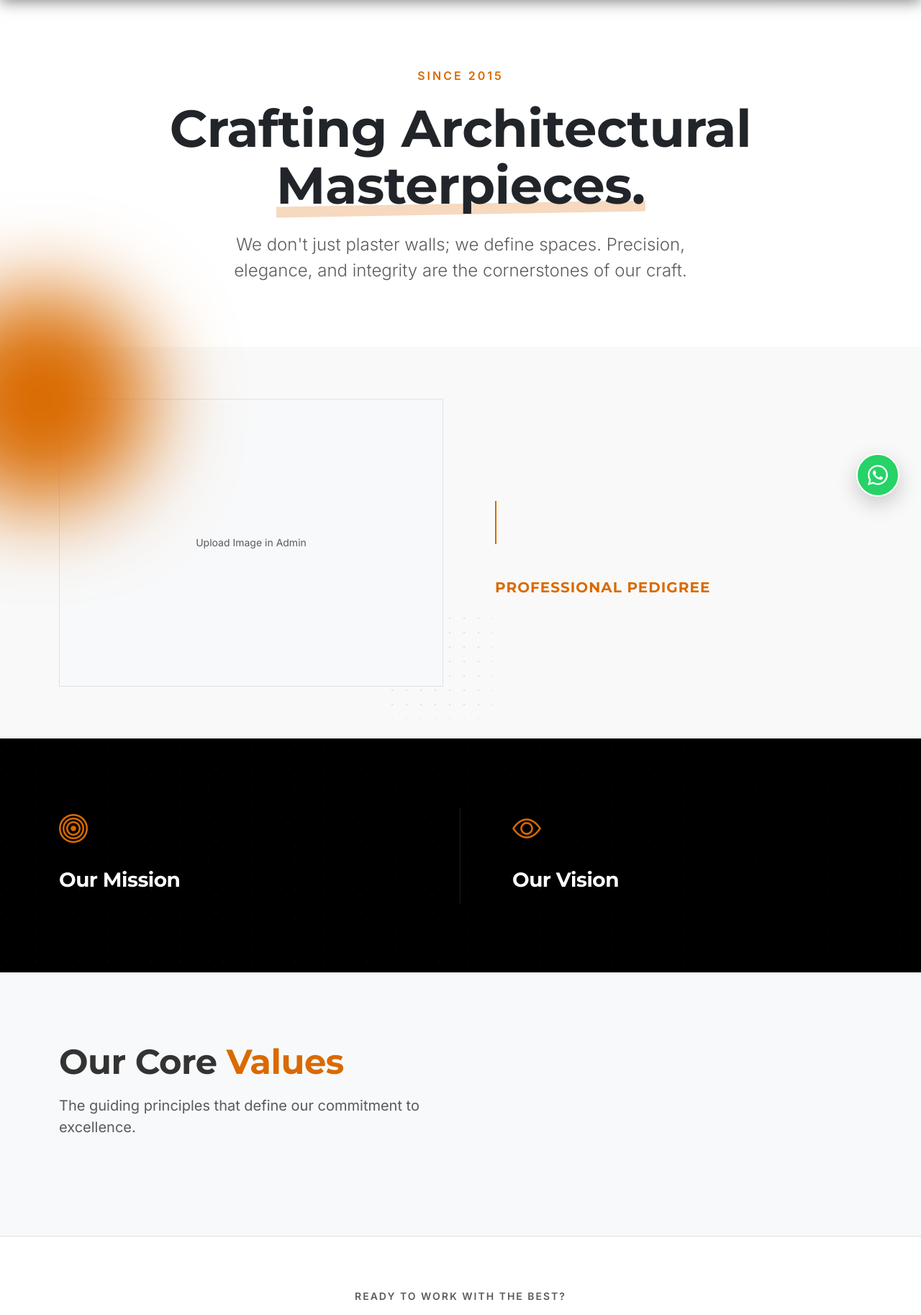
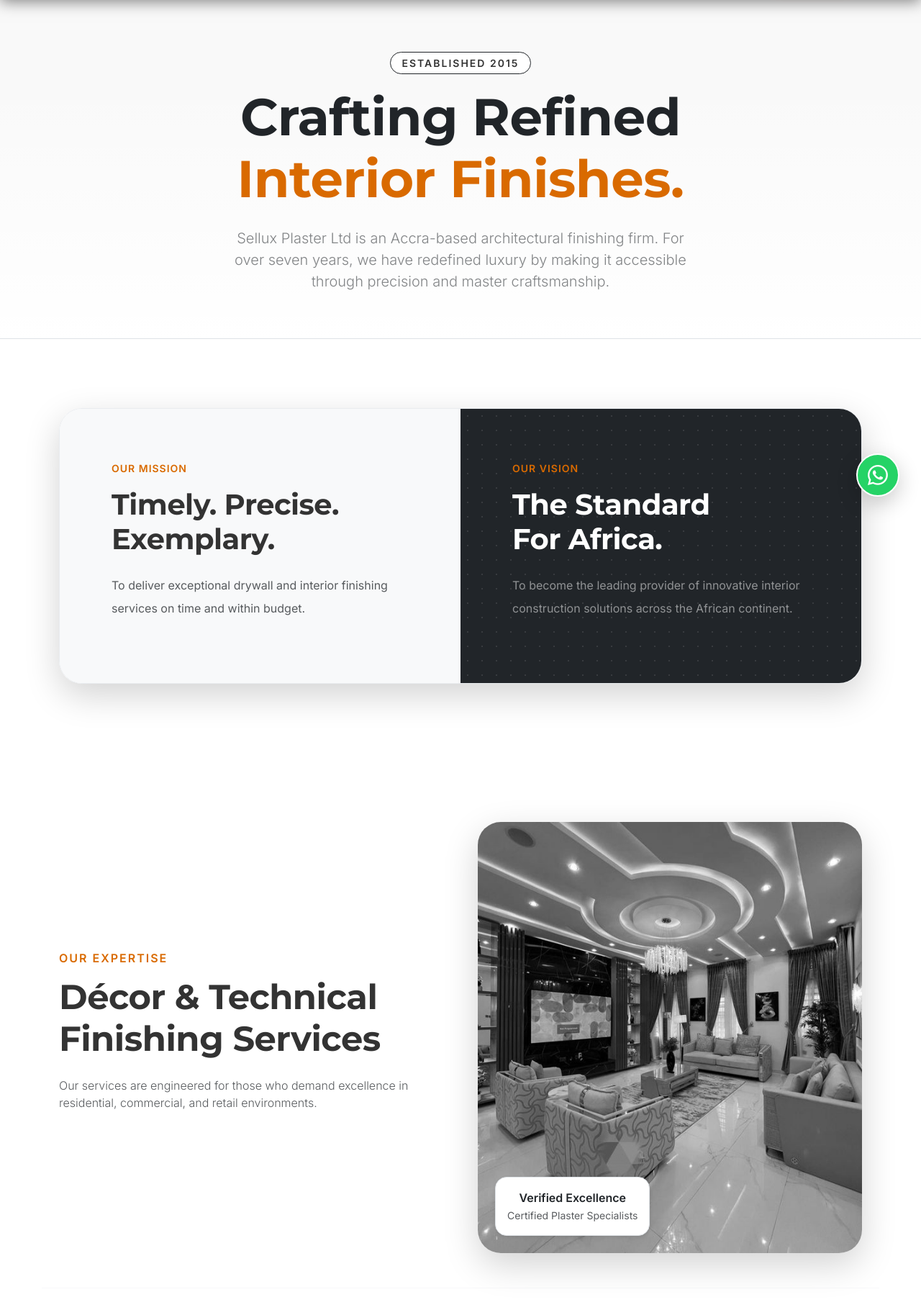
Before and after one commit to NiiDk/sellux_plaster, a Django app: page /about/ in a window 1280 px wide. Shown: the part 80-1907 px from the top of the page at 72% size. Run offline with Django 4.2, Linux system fonts and the light colour scheme; data that the repository does not hold is empty.

Commit message:
Update about.html

```diff
--- a/templates/pages/about.html
+++ b/templates/pages/about.html
@@ -1,63 +1,46 @@
 {% extends 'base.html' %}
 {% load static %}
 
-{% block title %}{{ about_page.title|default:"Our Legacy" }} | Sellux Plaster Ltd{% endblock %}
+{% block title %}Our Story | Sellux Plaster Ltd - Home of Affordable Luxury{% endblock %}
 
 {% block content %}
 
-<section class="py-5 bg-white position-relative overflow-hidden">
-    <div class="container pt-5 pb-4">
-        <div class="row justify-content-center text-center">
-            <div class="col-lg-9 animate__animated animate__fadeInUp">
-                <h6 class="text-primary fw-bold letter-spacing-3 text-uppercase mb-4">Since 2015</h6>
+<section class="bg-pattern-3d position-relative border-bottom pt-5 pb-5">
+    <div class="position-absolute bottom-0 start-0 w-100 h-75" style="background: linear-gradient(to top, #ffffff 0%, transparent 100%);"></div>
 
-                <h1 class="display-2 fw-bold text-dark mb-4" style="line-height: 1.1;">
-                    Crafting Architectural <br>
-                    <span class="position-relative d-inline-block">
-                        <span class="position-relative z-1">Masterpieces.</span>
-                        <span class="position-absolute bottom-0 start-0 w-100 bg-primary opacity-25" style="height: 15px; transform: rotate(-1deg);"></span>
+    <div class="container position-relative z-1 pt-4 text-center">
+        <div class="animate__animated animate__fadeInUp">
+            <span class="d-inline-block border border-dark px-3 py-1 rounded-pill small fw-bold text-uppercase ls-2 mb-3 bg-white">
+                Established 2015
             </span>
-                </h1>
+            <h1 class="display-2 fw-bold text-dark mb-4">Crafting Refined <br><span class="text-primary">Interior Finishes.</span></h1>
 
-                <p class="lead text-muted col-lg-10 mx-auto fw-light fs-4">
-                    We don't just plaster walls; we define spaces. Precision, elegance, and integrity are the cornerstones of our craft.
+            <p class="lead text-muted fs-5 opacity-75 col-lg-7 mx-auto">
+                {{ about_page.main_content|default:"Sellux Plaster Ltd is an Accra-based architectural finishing firm. For over seven years, we have redefined luxury by making it accessible through precision and master craftsmanship."|linebreaksbr }}
             </p>
-            </div>
         </div>
     </div>
 </section>
 
-<section class="py-5">
-    <div class="container py-4">
-        <div class="row align-items-center g-5">
-            <div class="col-lg-6 position-relative">
-                <div class="position-absolute top-0 start-0 translate-middle bg-primary rounded-circle blur-3xl opacity-10" style="width: 300px; height: 300px; filter: blur(60px);"></div>
-
-                {% if about_page and about_page.image %}
-                    <img src="{{ about_page.image.url }}" class="img-fluid rounded-0 position-relative z-1 shadow-lg" alt="{{ about_page.title }}" style="border-bottom: 5px solid var(--primary-color);">
-                {% else %}
-                    <div class="bg-light d-flex align-items-center justify-content-center text-muted border" style="height: 400px; width: 100%;">
-                        <span class="small">Upload Image in Admin</span>
-                    </div>
-                {% endif %}
-
-                <div class="d-none d-lg-block position-absolute bottom-0 end-0 bg-pattern-dots" style="width: 150px; height: 150px; transform: translate(30%, 30%); z-index: -1;"></div>
-            </div>
-
-            <div class="col-lg-6 ps-lg-5">
-                <h2 class="h1 fw-bold mb-4">{{ about_page.subtitle }}</h2>
-
-                <div class="d-flex align-items-start mb-4">
-                    <div class="bg-primary mt-2 me-3" style="width: 2px; height: 60px;"></div>
-                    <p class="text-secondary fs-5 lh-lg mb-0">
-                        {{ about_page.main_content|linebreaksbr }}
+<section class="section bg-white overflow-hidden">
+    <div class="container py-5 my-lg-5">
+        <div class="row g-0 shadow-lg rounded-5 overflow-hidden border border-light-subtle">
+            <div class="col-md-6 bg-light p-5 border-end border-light">
+                <div class="p-lg-4">
+                    <span class="text-primary fw-bold text-uppercase ls-1 small d-block mb-3">Our Mission</span>
+                    <h2 class="h1 fw-bold mb-4">Timely. Precise. <br>Exemplary.</h2>
+                    <p class="text-muted fs-6 lh-lg">
+                        {{ about_page.mission|default:"To deliver exceptional drywall and interior finishing services on time and within budget." }}
                     </p>
                 </div>
-
-                <div class="mt-5">
-                    <h5 class="fw-bold text-uppercase ls-1 mb-3 text-primary">Professional Pedigree</h5>
-                    <p class="text-muted small lh-lg mb-0" style="max-width: 90%;">
-                        {{ about_page.professional_pedigree }}
+            </div>
+            <div class="col-md-6 bg-dark text-white p-5 position-relative">
+                <div class="position-absolute top-0 start-0 w-100 h-100 bg-pattern-dots opacity-10"></div>
+                <div class="p-lg-4 position-relative z-1">
+                    <span class="text-primary fw-bold text-uppercase ls-1 small d-block mb-3">Our Vision</span>
+                    <h2 class="h1 fw-bold mb-4 text-white">The Standard <br>For Africa.</h2>
+                    <p class="text-white-50 fs-6 lh-lg">
+                        {{ about_page.vision|default:"To become the leading provider of innovative interior construction solutions across the African continent." }}
                     </p>
                 </div>
             </div>
@@ -65,33 +48,88 @@
     </div>
 </section>
 
-<section class="py-5 bg-black text-white position-relative footer-pattern">
-    <div class="bg-pattern-dots position-absolute top-0 start-0 w-100 h-100 opacity-25"></div>
+{% if about_page.core_values.all %}
+<section class="py-5 bg-light border-bottom">
+    <div class="container py-4">
+        <div class="text-center mb-5">
+            <h6 class="text-primary fw-bold text-uppercase ls-2 mb-3">Our Principles</h6>
+            <h2 class="display-6 fw-bold">The Core <span class="text-primary">Values</span></h2>
+        </div>
+        <div class="row g-4 justify-content-center">
+            {% for value in about_page.core_values.all %}
+            <div class="col-md-6 col-lg-4">
+                <div class="bg-white p-4 rounded-4 shadow-sm h-100 border border-light-subtle transition-all hover-shadow-lg text-center">
+                    <div class="mb-3 text-primary">
+                        <i class="{{ value.icon }} fs-1"></i>
+                    </div>
+                    <h5 class="fw-bold mb-2">{{ value.title }}</h5>
+                    <p class="text-muted small mb-0">{{ value.description }}</p>
+                </div>
+            </div>
+            {% endfor %}
+        </div>
+    </div>
+</section>
+{% endif %}
 
-    <div class="container py-5 position-relative z-1">
-        <div class="row g-5">
-            <div class="col-lg-6 border-end border-secondary border-opacity-25">
-                <div class="pe-lg-5">
-                    <div class="mb-4">
-                        <i class="bi bi-bullseye fs-1 text-primary"></i>
+<section class="py-5 bg-white">
+    <div class="container py-5">
+        <div class="row align-items-center g-5 mb-5 pb-5 border-bottom border-light">
+            <div class="col-lg-6">
+                <h6 class="text-primary fw-bold text-uppercase ls-2 mb-3">Our Expertise</h6>
+                <h2 class="display-5 fw-bold mb-4">Décor & Technical <br>Finishing Services</h2>
+
+                <p class="text-muted lead fs-6">
+                    {{ about_page.professional_pedigree|default:"Our services are engineered for those who demand excellence in residential, commercial, and retail environments." }}
+                </p>
             </div>
-                    <h3 class="fw-bold mb-3">Our Mission</h3>
-                    <p class="text-white-50 fs-5 lh-lg">
-                        {{ about_page.mission }}
-                    </p>
+            <div class="col-lg-6 text-center">
+                <div class="position-relative d-inline-block w-100">
+                    {% if about_page.image %}
+                        <img src="{{ about_page.image.url }}" class="rounded-5 shadow-lg w-100 grayscale-hover transition-all" alt="Sellux Expertise" style="max-height: 500px; object-fit: cover;">
+                    {% else %}
+                        <img src="{% static 'images/about.png' %}" class="rounded-5 shadow-lg w-100 grayscale-hover transition-all" alt="Default Expertise">
+                    {% endif %}
+
+                    <div class="position-absolute bottom-0 start-0 m-4 bg-white p-3 rounded-4 shadow-sm d-none d-md-block border">
+                        <span class="d-block fw-bold text-dark">Verified Excellence</span>
+                        <small class="text-muted">Certified Plaster Specialists</small>
+                    </div>
+                </div>
             </div>
         </div>
 
-            <div class="col-lg-6">
-                <div class="ps-lg-5">
-                    <div class="mb-4">
-                        <i class="bi bi-eye fs-1 text-primary"></i>
+        <div class="row g-4 mt-2">
+            <div class="col-md-4">
+                <div class="group-hover p-4 rounded-4 border border-light-subtle h-100 transition-all hover-shadow-lg">
+                    <h5 class="fw-bold text-dark mb-3 group-hover-primary">Plasterboard Systems</h5>
+                    <p class="small text-muted mb-0">High-quality gypsum boards including fire-rated, moisture-resistant, and acoustic solutions tailored for your climate.</p>
                 </div>
-                    <h3 class="fw-bold mb-3">Our Vision</h3>
-                    <p class="text-white-50 fs-5 lh-lg">
-                        {{ about_page.vision }}
-                    </p>
             </div>
+            <div class="col-md-4">
+                <div class="group-hover p-4 rounded-4 border border-light-subtle h-100 transition-all hover-shadow-lg">
+                    <h5 class="fw-bold text-dark mb-3 group-hover-primary">Acoustic Ceilings</h5>
+                    <p class="small text-muted mb-0">Custom-engineered systems designed to control reverberation and enhance visual depth in commercial or studio spaces.</p>
+                </div>
+            </div>
+            <div class="col-md-4">
+                <div class="group-hover p-4 rounded-4 border border-light-subtle h-100 transition-all hover-shadow-lg">
+                    <h5 class="fw-bold text-dark mb-3 group-hover-primary">Skimming & Texturing</h5>
+                    <p class="small text-muted mb-0">Precision wall and ceiling skimming using premium compounds for a glass-smooth, paint-ready architectural finish.</p>
+                </div>
+            </div>
+        </div>
+    </div>
+</section>
+
+<section class="py-5 bg-black text-white text-center position-relative">
+    <div class="position-absolute top-0 start-0 w-100 h-100 bg-pattern-dots opacity-10"></div>
+    <div class="container py-5 position-relative z-1">
+        <div class="row justify-content-center">
+            <div class="col-lg-8">
+                <i class="bi bi-quote fs-1 text-primary mb-4"></i>
+                <h2 class="display-6 fw-bold mb-4 italic">"The details are not the details. They make the design."</h2>
+                <span class="d-inline-block border-top border-primary pt-3 text-primary fw-bold text-uppercase ls-2">Charles Eames</span>
             </div>
         </div>
     </div>
@@ -99,78 +137,75 @@
 
 <section class="py-5 bg-light">
     <div class="container py-5">
-        <div class="row mb-5">
-            <div class="col-lg-6">
-                <h2 class="display-5 fw-bold mb-3">Our Core <span class="text-primary">Values</span></h2>
-                <p class="text-muted fs-5">The guiding principles that define our commitment to excellence.</p>
+        <div class="text-center mb-5 pb-4">
+            <h2 class="display-5 fw-bold">The Project <span class="text-primary">Lifecycle</span></h2>
+            <p class="text-muted">How we transition from initial concept to a finished masterpiece.</p>
+        </div>
+        <div class="row g-4">
+            <div class="col-md-3">
+                <div class="h-100 p-4">
+                    <h1 class="display-1 fw-bold text-primary opacity-10 mb-0">01</h1>
+                    <h5 class="fw-bold mt-n3">Assessment</h5>
+                    <p class="small text-muted">Detailed site inspection to recommend the most durable and cost-effective materials.</p>
                 </div>
             </div>
-
-        <div class="row g-4">
-            {% if about_page %}
-                {% for value in about_page.core_values.all %}
-                <div class="col-md-6 col-lg-3">
-                    <div class="advantage-card h-100 d-flex flex-column justify-content-between">
-                        <div>
-                            <div class="mb-4 text-primary">
-                                <i class="{{ value.icon }} fs-2"></i>
-                            </div>
-                            <h4 class="h5 fw-bold mb-3">{{ value.title }}</h4>
-                            <p class="text-muted small mb-0">{{ value.description }}</p>
-                        </div>
-                        <div class="mt-4 pt-3 border-top border-light-subtle">
-                            <span class="small fw-bold text-uppercase text-primary" style="font-size: 0.7rem; letter-spacing: 1px;">Principle 0{{ forloop.counter }}</span>
+            <div class="col-md-3">
+                <div class="h-100 p-4">
+                    <h1 class="display-1 fw-bold text-primary opacity-10 mb-0">02</h1>
+                    <h5 class="fw-bold mt-n3">Foundation</h5>
+                    <p class="small text-muted">Leveling and structural preparation using galvanised metal profiles for lifelong stability.</p>
                 </div>
             </div>
+            <div class="col-md-3">
+                <div class="h-100 p-4">
+                    <h1 class="display-1 fw-bold text-primary opacity-10 mb-0">03</h1>
+                    <h5 class="fw-bold mt-n3">Installation</h5>
+                    <p class="small text-muted">Precision mounting of boards or moldings by our team of 15+ trained plaster artisans.</p>
                 </div>
-                {% empty %}
-                <div class="col-12 text-center text-muted">
-                    <p>No core values added yet in Admin.</p>
             </div>
-                {% endfor %}
-            {% endif %}
+            <div class="col-md-3">
+                <div class="h-100 p-4">
+                    <h1 class="display-1 fw-bold text-primary opacity-10 mb-0">04</h1>
+                    <h5 class="fw-bold mt-n3">Authorization</h5>
+                    <p class="small text-muted">Final quality inspection and hand-over of a paint-ready, architecturally sound space.</p>
+                </div>
+            </div>
         </div>
     </div>
 </section>
 
-<section class="py-5 bg-white border-top">
-    <div class="container py-4 text-center">
-        <p class="small text-uppercase fw-bold text-muted ls-2 mb-3">Ready to work with the best?</p>
-        <h2 class="h1 fw-bold mb-4">Let's Discuss Your Project</h2>
-        <a href="{% url 'contact:contact_us' %}" class="btn btn-primary px-5 py-3 rounded-pill fw-bold">
-            Start Conversation
+<section class="py-5 mb-5 bg-white">
+    <div class="container">
+        <div class="bg-primary p-5 rounded-5 shadow-lg text-center position-relative overflow-hidden">
+            <div class="position-relative z-1">
+                <h2 class="display-6 fw-bold text-dark mb-4">Experience Affordable Luxury.</h2>
+                <p class="text-dark opacity-75 mb-5 fs-5">Join hundreds of property owners in Accra who have elevated their spaces with Sellux.</p>
+                <a href="{% url 'contact:contact_us' %}" class="btn btn-dark btn-lg rounded-pill px-5 py-3 fw-bold shadow-sm">
+                    Begin Your Transformation
                 </a>
+            </div>
+        </div>
     </div>
 </section>
 
 <style>
-    /* Spacing & Typography */
-    .letter-spacing-3 { letter-spacing: 3px; }
     .ls-1 { letter-spacing: 1px; }
     .ls-2 { letter-spacing: 2px; }
-    .blur-3xl { filter: blur(3rem); }
+    .transition-all { transition: all 0.4s ease; }
+    .grayscale-hover { filter: grayscale(100%); transition: filter 0.5s ease; }
+    .grayscale-hover:hover { filter: grayscale(0%); }
+    .hover-shadow-lg:hover {
+        box-shadow: 0 1rem 3rem rgba(0,0,0,.08) !important;
+        border-color: var(--primary-color) !important;
+        transform: translateY(-5px);
+    }
+    .group-hover:hover .group-hover-primary { color: var(--primary-color) !important; }
+    .mt-n3 { margin-top: -1.5rem; }
 
-    /* Custom Card Style */
-    .advantage-card {
-        background: #fff;
-        padding: 2rem;
-        border: 1px solid rgba(0,0,0,0.05);
-        transition: all 0.3s ease;
-        box-shadow: 0 10px 30px rgba(0,0,0,0.02);
-    }
-    .advantage-card:hover {
-        transform: translateY(-5px);
-        border-color: var(--primary-color);
-        box-shadow: 0 20px 40px rgba(0,0,0,0.08);
-    }
-
-    /* Pattern Dots */
+    /* Ensure pattern dots work */
     .bg-pattern-dots {
-        background-image: radial-gradient(rgba(0, 0, 0, 0.1) 1px, transparent 1px);
+        background-image: radial-gradient(rgba(255, 255, 255, 0.1) 1px, transparent 1px);
         background-size: 20px 20px;
-    }
-    .footer-pattern .bg-pattern-dots {
-        background-image: radial-gradient(rgba(255, 255, 255, 0.1) 1px, transparent 1px);
     }
 </style>
 
```
Lines whose indentation alone changed are shown as unchanged.
